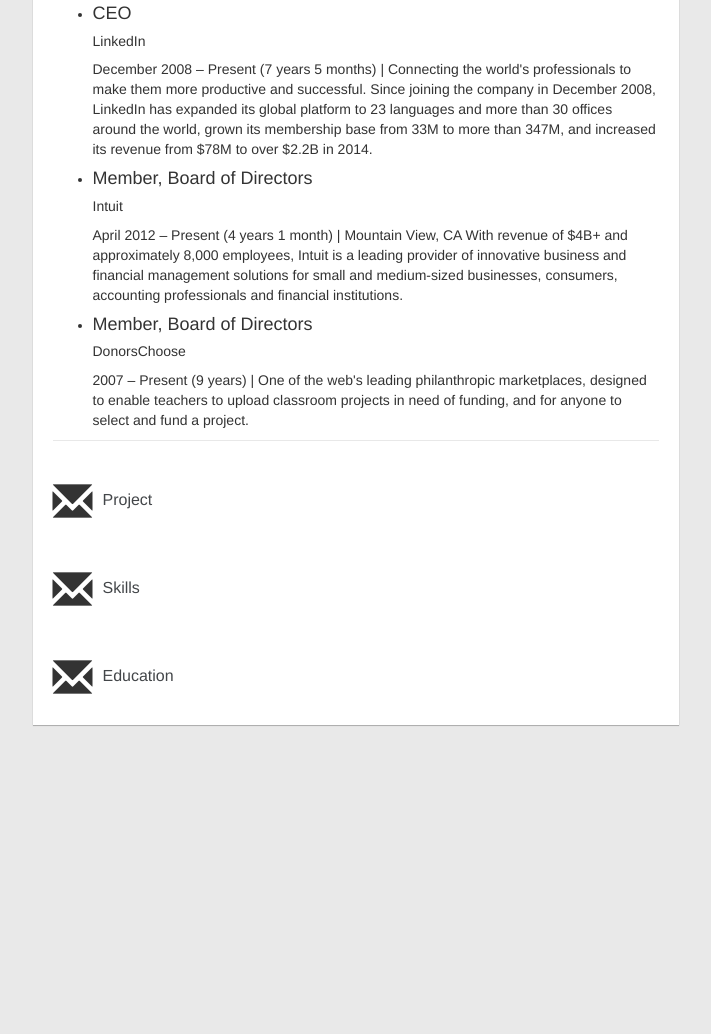
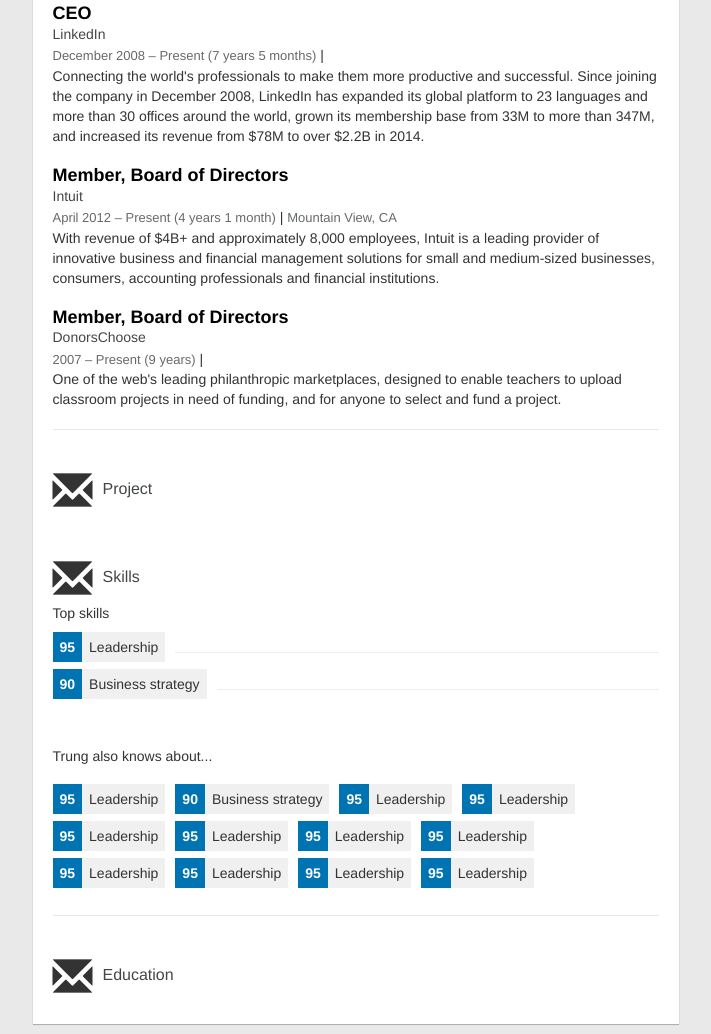
Before and after one commit to trungnguyen281/MidtermProject-LinkedIn, a plain HTML site: page index.html in a window 1280 px wide. Shown: the part 1141-2175 px from the top of the page, without its empty margins (120-831 px from the left). Before the commit the page ends 1876 px from the top, so only its background shows below. Drawn offline with nearby package versions, Linux system fonts and the light colour scheme.

Commit message:
Update Json for Skills

```diff
--- a/css/styles.css
+++ b/css/styles.css
@@ -204,7 +204,7 @@ body {
 	margin: 0;
 }
 
-.post-list ul {
+ul {
 	list-style-type: none;
 	padding: 0;
 }
@@ -260,7 +260,6 @@ body {
 	padding-top: 10px;
 	padding-bottom: 10px;
 	margin-top: 0px;
-	/*!  */
 	font-size: 16px;
 	font-weight: normal;
 	line-height: 18px;
@@ -285,3 +284,82 @@ body {
 .content {
 	border-bottom: 1px solid #e8e8e8;
 }
+
+.content li {
+	margin-bottom: 20px;
+	clear: both;
+	vertical-align: middle;
+}
+
+#experience-container h4 {
+	padding: 0px;
+	margin: 3px 0;
+	font-weight: bold;
+}
+
+#experience-container h5 {
+	padding: 0px;
+	margin: 3px 0;
+}
+
+#experience-container h4 a {
+	color: black;
+}
+
+#experience-container h5 a {
+	color: #434649;
+}
+
+#experience-container a:hover {
+	color: #006fa6;
+	text-decoration: none;
+}
+
+.time, .locate {
+	color: #66696a;
+	font-size: 13px;
+}
+
+.point {
+	padding: 5px 7px;
+	background: #0073b2;
+	color: white;
+	font-weight: bold;
+	margin: 0;
+	display: inline-block;
+	float: left;
+}
+
+.skill-name {
+	padding: 5px 7px;
+	background: #f0f0f0;
+	margin: 0;
+	display: inline-block;
+	margin-right: 10px;
+	margin-bottom: 7px;
+}
+
+.top-skills .skill-name {
+	float: left;
+}
+
+.hr-line {
+	height: 30px;
+	margin: 0;
+	overflow: hidden;
+	display: block;
+}
+
+
+.another-skills {
+	margin-top: 50px;
+	clear: both;
+}
+
+.top-skills dl {
+	margin-bottom: 7px;
+}
+
+.skill {
+	float: left;
+}
--- /dev/null
+++ b/database/skill.json
@@ -0,0 +1,67 @@
+[
+	{
+		"topskills":
+		[
+			{
+				"point": "95",
+				"name": "Leadership"
+			},
+			{
+				"point": "90",
+				"name": "Business strategy"
+			}
+		],
+
+		"anotherskills":
+		[
+			{
+				"point": "95",
+				"name": "Leadership"
+			},
+			{
+				"point": "90",
+				"name": "Business strategy"
+			},
+			{
+				"point": "95",
+				"name": "Leadership"
+			},
+			{
+				"point": "95",
+				"name": "Leadership"
+			},
+			{
+				"point": "95",
+				"name": "Leadership"
+			},
+			{
+				"point": "95",
+				"name": "Leadership"
+			},
+			{
+				"point": "95",
+				"name": "Leadership"
+			},
+			{
+				"point": "95",
+				"name": "Leadership"
+			},
+			{
+				"point": "95",
+				"name": "Leadership"
+			},
+			{
+				"point": "95",
+				"name": "Leadership"
+			},
+			{
+				"point": "95",
+				"name": "Leadership"
+			},
+			{
+				"point": "95",
+				"name": "Leadership"
+			}
+		]
+	}
+]
--- a/index.html
+++ b/index.html
@@ -105,9 +105,9 @@
 					<div class="content">
 						<ul>
 							<li ng-repeat="experience in experiences">
-								<h4>{{experience.job}}</h4>
-								<h5>{{experience.companyname}}</h5>
-								<span class="time">{{experience.time}}</span> | <span class="locate">{{experience.locate}}</span>
+								<h4><a href="">{{experience.job}}</a></h4>
+								<h5><a href="">{{experience.companyname}}</a></h5>
+								<span class="time">{{experience.time}}</span> | <span class="locate">{{experience.locate}}</span><br/>
 								<span class="detail">{{experience.detail}}</span>
 							</li>
 						</ul>
@@ -124,6 +124,32 @@
 						<span class="glyphicon glyphicon-envelope icon"></span>
 						<h3>Skills</h3>
 					</div>
+					<div class="content">
+						<div class="top-skills">
+							<h5>Top skills</h5>
+							<dd class="list-top-skills">
+								<dl ng-repeat="skill in skills.topskills">
+									<div class="point">{{skill.point}}</div>
+									<div class="skill-name">{{skill.name}}</div>
+									<div class="hr-line">
+										<hr>
+									</div>
+								</dl>
+							</dd>
+						</div>
+						<div class="another-skills">
+							<h5>{{profile.firstname}} also knows about...</h5>
+							<dd class="list-top-skills">
+								<dl ng-repeat="skill in skills.anotherskills">
+									<div class="skill">
+										<div class="point">{{skill.point}}</div>
+										<div class="skill-name">{{skill.name}}</div>
+									</div>
+								</dl>
+							</dd>
+						</div>
+						<div style="clear: both; margin-bottom: 20px"></div>
+					</div>
 				</div>
 				<div id="education-container" class="container">
 					<div class="header">
--- a/js/controllers.js
+++ b/js/controllers.js
@@ -16,4 +16,8 @@ LinkedInApp.controller('LinkedInCtrl', function($scope, $http){
 	$http.get('database/experience.json').success(function(data) {
 		$scope.experiences = data;
 	});
+
+	$http.get('database/skill.json').success(function(data) {
+		$scope.skills = data[0];
+	});
 });
```
